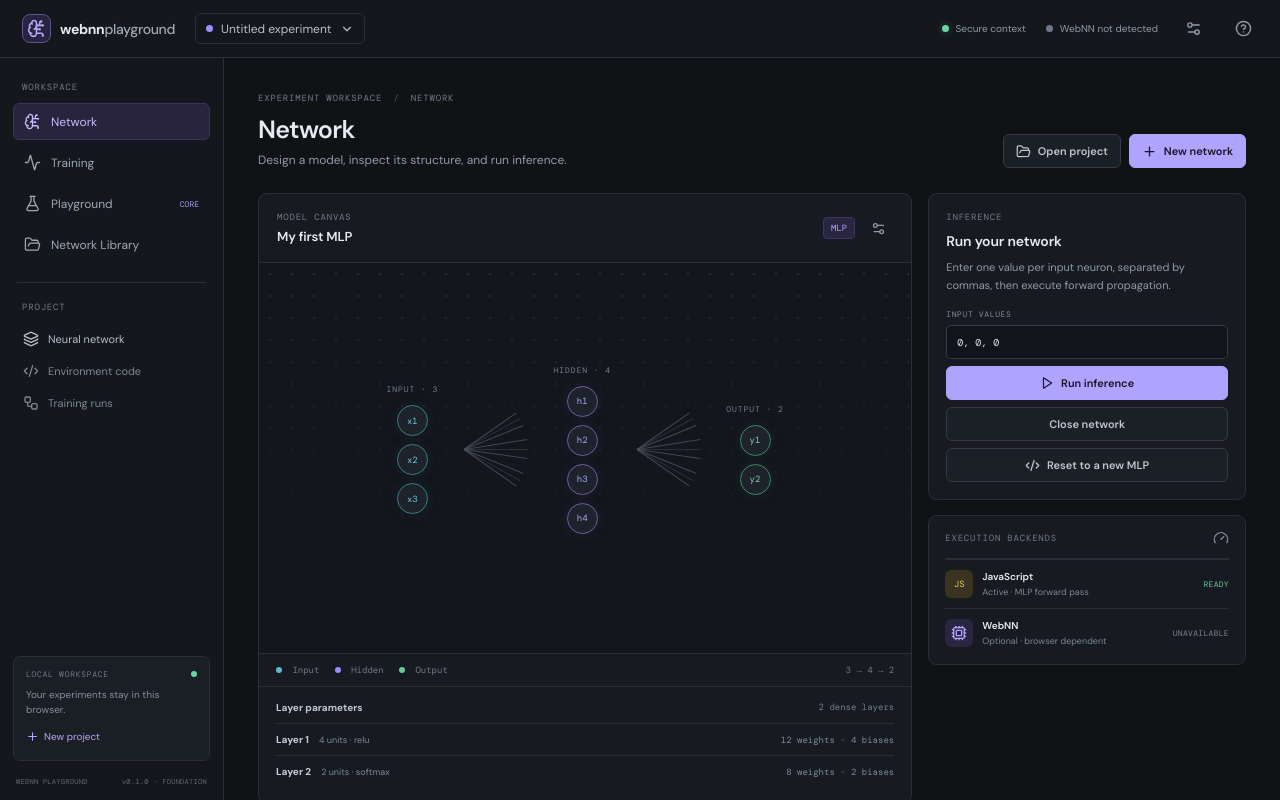
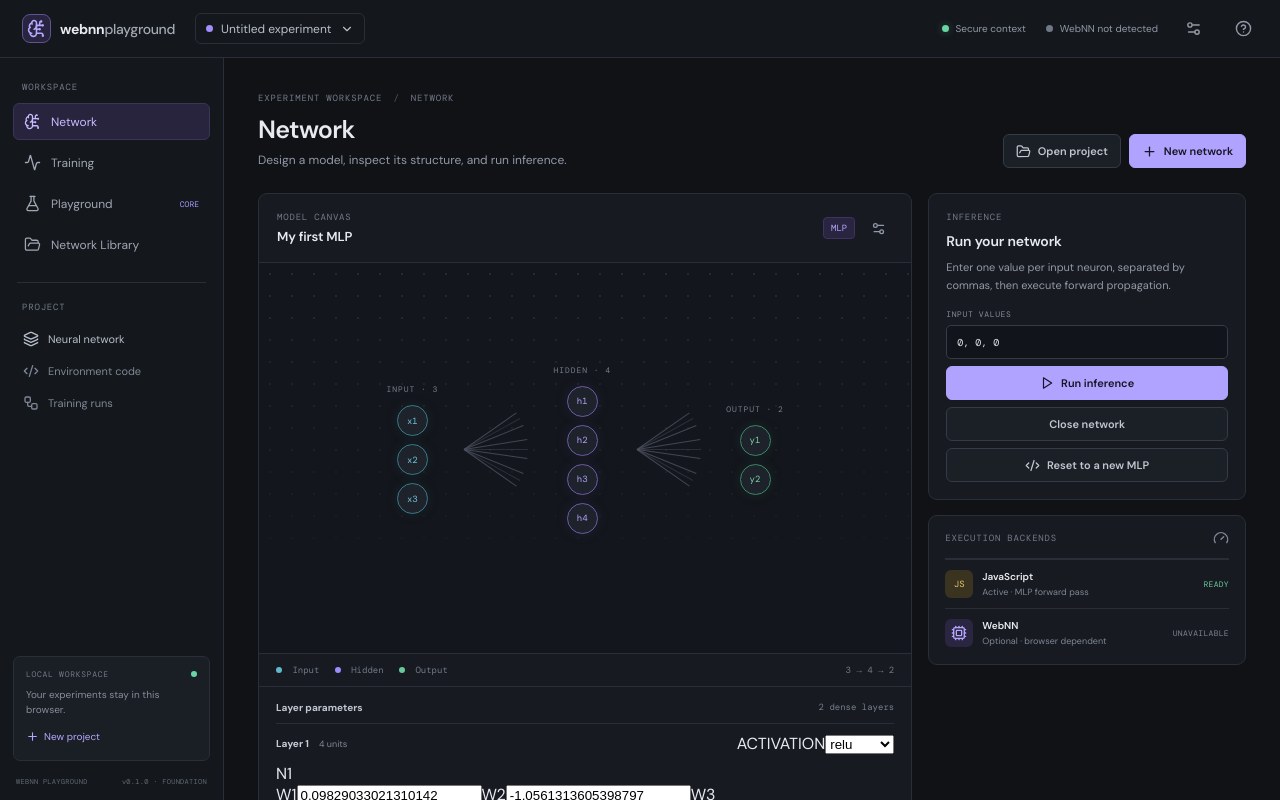
Before and after one commit to ckfun0skf/webnn-playground, a React (Vite) app: page / in a window 1280 px wide. Both pictures are taken after a click on the button "Create MLP network". Shown: the top 800 px of the page. Built offline with nearby package versions, Linux system fonts and the light colour scheme.

Commit message:
feat: add editable layer weights biases and activations

```diff
--- a/src/App.tsx
+++ b/src/App.tsx
@@ -1,5 +1,5 @@
 import { useMemo, useState } from "react";
-import { createMLP, type MLPNetwork } from "./core/model";
+import { createMLP, updateLayerParameters, type MLPNetwork } from "./core/model";
 import { compileMLP } from "./core/engine";
 import {
   Activity,
@@ -216,9 +216,59 @@ function NetworkOverview({
           <div className="model-details">
             <div className="model-detail-heading"><strong>Layer parameters</strong><span>{network.layers.length} dense layers</span></div>
             {network.layers.map((layer, index) => (
-              <div className="layer-detail" key={layer.id}>
-                <div><strong>Layer {index + 1}</strong><span>{layer.units} units · {layer.activation}</span></div>
-                <small>{layer.weights.length * layer.weights[0].length} weights · {layer.biases.length} biases</small>
+              <div className="layer-editor" key={layer.id}>
+                <div className="layer-detail">
+                  <div><strong>Layer {index + 1}</strong><span>{layer.units} units</span></div>
+                  <label className="activation-control">ACTIVATION
+                    <select
+                      value={layer.activation}
+                      onChange={(event) => {
+                        setNetwork(updateLayerParameters(network, layer.id, { activation: event.target.value as typeof layer.activation }));
+                        setPrediction(null);
+                      }}
+                    >
+                      {["linear", "relu", "tanh", "sigmoid", "softmax"].map((activation) => <option key={activation} value={activation}>{activation}</option>)}
+                    </select>
+                  </label>
+                </div>
+                {layer.weights.map((row, neuronIndex) => (
+                  <div className="parameter-row" key={neuronIndex}>
+                    <span className="parameter-neuron">N{neuronIndex + 1}</span>
+                    <div className="parameter-values">
+                      {row.map((weight, inputIndex) => (
+                        <label key={inputIndex}>W{inputIndex + 1}
+                          <input
+                            type="number"
+                            step="0.01"
+                            value={weight}
+                            onChange={(event) => {
+                              const nextWeights = layer.weights.map((weightsRow) => [...weightsRow]);
+                              nextWeights[neuronIndex][inputIndex] = event.target.valueAsNumber;
+                              if (Number.isFinite(event.target.valueAsNumber)) {
+                                setNetwork(updateLayerParameters(network, layer.id, { weights: nextWeights }));
+                                setPrediction(null);
+                              }
+                            }}
+                          />
+                        </label>
+                      ))}
+                    </div>
+                    <label className="parameter-bias">BIAS
+                      <input
+                        type="number"
+                        step="0.01"
+                        value={layer.biases[neuronIndex]}
+                        onChange={(event) => {
+                          if (!Number.isFinite(event.target.valueAsNumber)) return;
+                          const nextBiases = [...layer.biases];
+                          nextBiases[neuronIndex] = event.target.valueAsNumber;
+                          setNetwork(updateLayerParameters(network, layer.id, { biases: nextBiases }));
+                          setPrediction(null);
+                        }}
+                      />
+                    </label>
+                  </div>
+                ))}
               </div>
             ))}
           </div>
```
